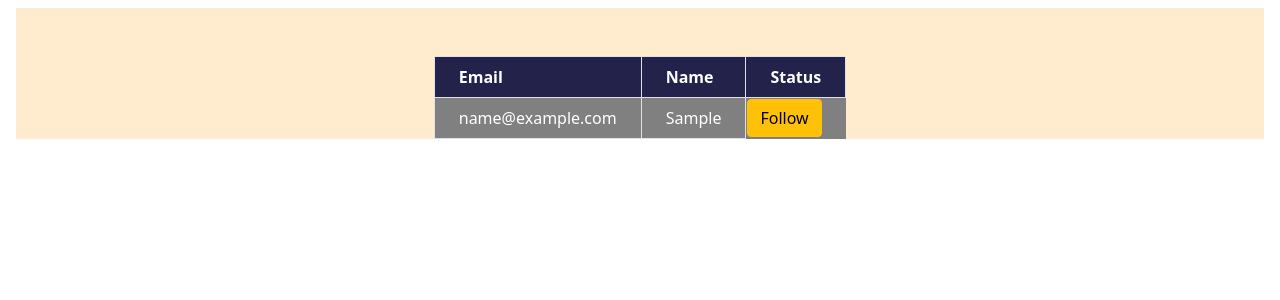
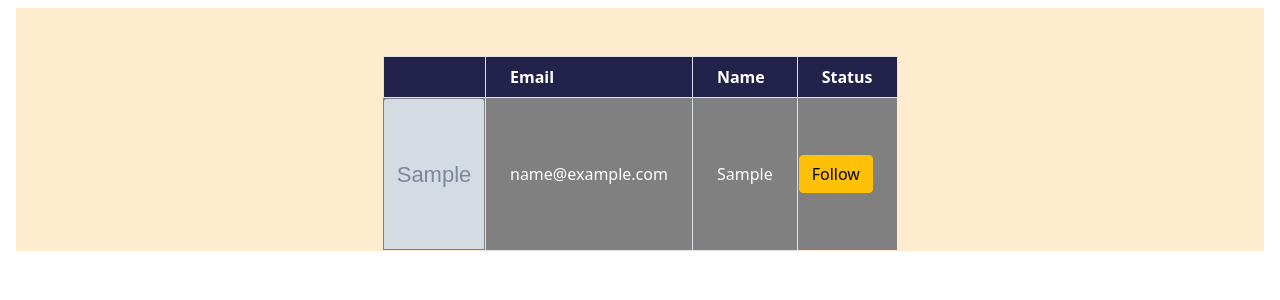
Before and after one commit to jagratirathod/Project-Instagm, a Django app: template follow_user/templates/all_user.html in a window 1280 px wide. Shown: the part 104-404 px from the top of the page. Run offline with Django 4.2, Linux system fonts and the light colour scheme; the template is opened without the code that fills it: values that come from a table or form of the project are taken from there, others are empty; tables that the repository leaves empty hold one stand-in row (values such as "Sample post"); grey boxes marked "Sample" are stand-in pictures.

Commit message:
show the count of follower and following of user

```diff
--- a/follow_user/templates/all_user.html
+++ b/follow_user/templates/all_user.html
@@ -7,14 +7,25 @@
   <table class="table-auto mx-auto w-full mt-8 border-collapse">
       <thead style="background-color:rgb(34, 34, 74); color:white">
         <tr  class="uppercase font-semibold text-sm">
-          <th class=" border border-black px-4 py-2">Email</th>
-          <th class=" border border-black px-4 py-2" >Name</th>
-          <th class=" border border-black px-4 py-2" >Status</th>
-
+          <th class="border border-black px-4 py-2"></th>
+          <th class="border border-black px-4 py-2">Email</th>
+          <th class="border border-black px-4 py-2">Name</th>
+          <th class="border border-black px-4 py-2">Status</th>
+        </tr>
       </thead>
       <tbody>
+
         {% for user in users %}
+
         <tr style="background-color:gray;color:white;">
+          {% if user.images %}
+          <td>
+            <img class="card-img-top" src="{{user.images.url}}" style="width:100px; height: 150px;"alt="Card image cap">
+          </td>
+          {% else %}
+          <td class="border border-blue-900 px-4 py-2"></td>
+          {% endif %}
+
           <td class="border border-blue-900 px-4 py-2">{{user.email}}</td>
           <td class="border border-blue-900 px-4 py-2">{{user.first_name}}</td>
           <td>
--- a/follow_user/templates/profile.html
+++ b/follow_user/templates/profile.html
@@ -1,5 +1,7 @@
 {% extends 'f_base.html' %}
 {% load static %}
+{% load user_filters %}
+
 
 {% block content %}
 
@@ -10,6 +12,9 @@
 </div>
 {% endfor %}
 {% endif %}
+
+
+<h5>Followers: {{ request|get_no_of_follower }} &nbsp;&nbsp;&nbsp; Following: {{ request|get_no_of_following }}</h5>
 
 <center>
 <div class="container-fluid">
```
Also changed, not shown: follow_user/templatetags/user_filters.py (+11 -0 lines), users/profile/janvi.png (added), users/profile/rani1.png (added).
